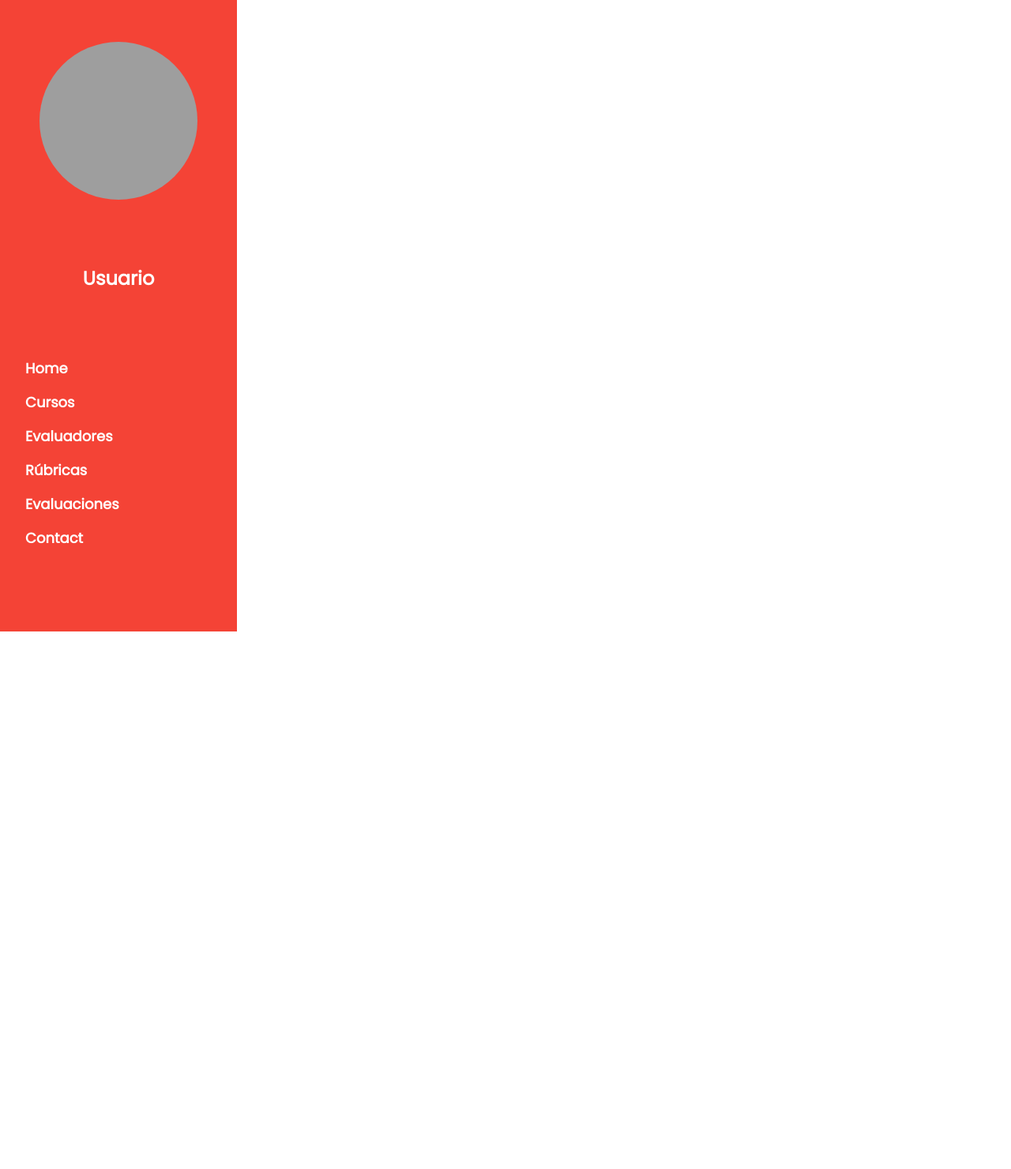
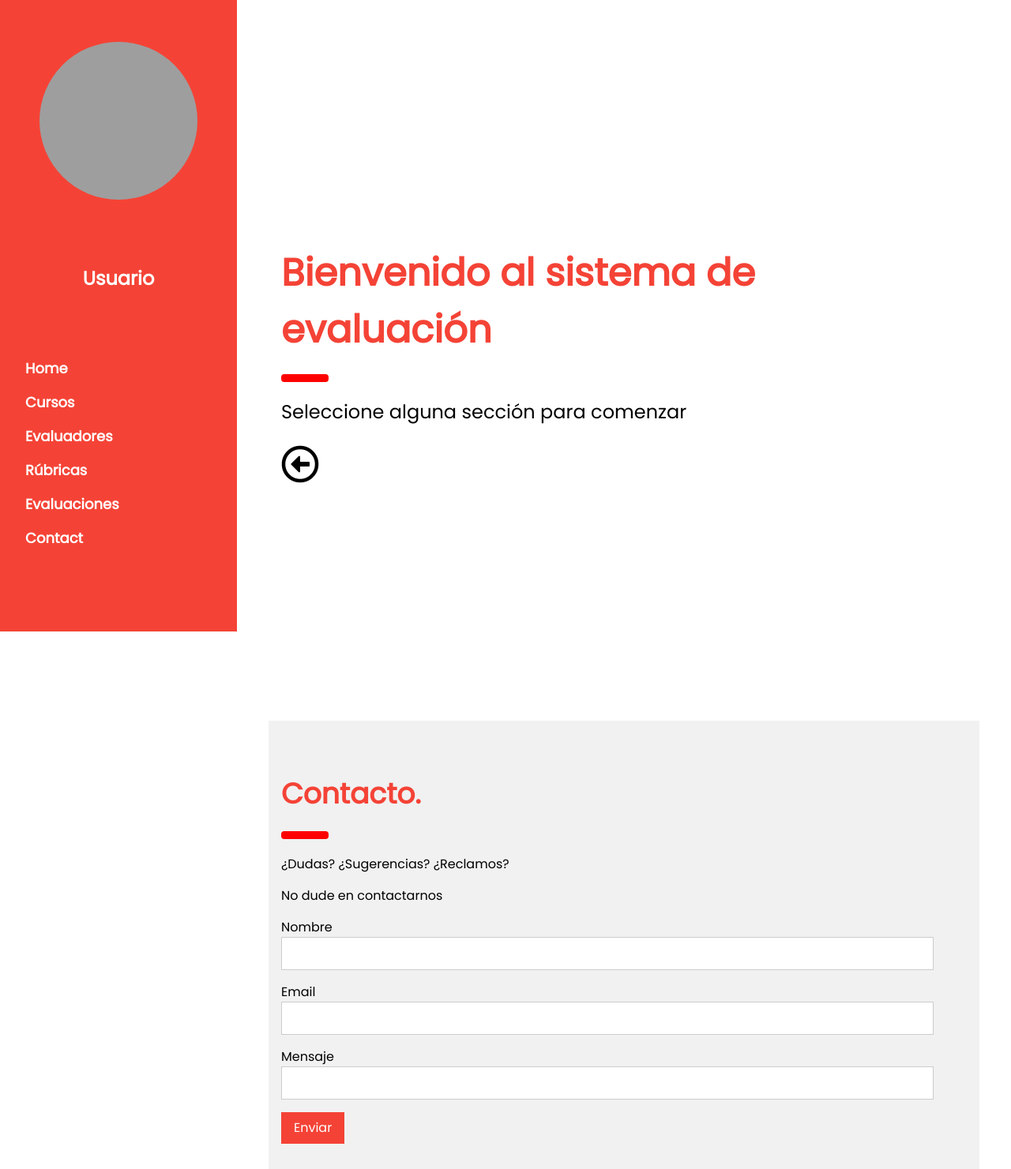
Before and after one commit to DCC-CC4401/2019-1-Electronic-Operation-T4, a Django app: page / in a window 1280 px wide. Shown: the whole page at 79% size. Before the commit the page ends 800 px from the top, so only its background shows below. Run offline with Django 3.2, Linux system fonts and the light colour scheme; some libraries are stand-ins or nearby versions; grey boxes are pictures that could not be loaded.

Commit message:
Cambios en direccionamiento

```diff
--- /dev/null
+++ b/Iteracion1/Iteracion1/templates/Usuario/landing.html
@@ -0,0 +1,43 @@
+{% extends '../base.html' %}
+{% load crispy_forms_tags %}
+{% load static %}
+{% block content %}
+    <div class="w3-main" style="margin-left:340px;margin-right:40px">
+
+
+ <!-- Portada -->
+ <div class="w3-container" id="portada" style="margin-top:300px; margin-bottom:300px">
+    <h1 class="w3-xxxlarge w3-text-red"><b>Bienvenido al sistema de evaluación</b></h1>
+    <hr style="width:50px;border:5px solid red" class="w3-round">
+    <p><h3>Seleccione alguna sección para comenzar</p></h2>
+     <i class="far fa-arrow-alt-circle-left" style="font-size:300%"></i>
+  </div>
+
+<!-- W3.CSS Container -->
+<div class="w3-light-grey w3-container w3-padding-16" style="margin-top:50px;padding-right:58px">
+  <div class="bottom" id="contact" style="margin-top:50px" >
+    <h1 class="w3-xxlarge w3-text-red"><b>Contacto.</b></h1>
+    <hr style="width:50px;border:5px solid red" class="w3-round">
+    <p>¿Dudas? ¿Sugerencias? ¿Reclamos?</p>
+      <p>No dude en contactarnos</p>
+    <form action="/action_page.php" target="_blank">
+      <div class="w3-section">
+        <label>Nombre</label>
+        <input class="w3-input w3-border" type="text" name="Name" required>
+      </div>
+      <div class="w3-section">
+        <label>Email</label>
+        <input class="w3-input w3-border" type="text" name="Email" required>
+      </div>
+      <div class="w3-section">
+        <label>Mensaje</label>
+        <input class="w3-input w3-border" type="text" name="Message" required>
+      </div>
+      <button type="submit" class="w3-button w3-red w3-margin-bottom">Enviar</button>
+    </form>
+  </div>
+</div>
+
+
+    </div>
+{% endblock %}
--- a/Iteracion1/Iteracion1/templates/base.html
+++ b/Iteracion1/Iteracion1/templates/base.html
@@ -33,9 +33,9 @@
           <div class="w3-bar-block">
                <a href="/" onclick="w3_close()" class="w3-bar-item w3-button w3-hover-white">Home</a>
                <a href="#showcase" onclick="w3_close()" class="w3-bar-item w3-button w3-hover-white">Cursos</a>
-               <a href="#services" onclick="w3_close()" class="w3-bar-item w3-button w3-hover-white">Evaluadores</a>
-               <a href="/ficha-rubrica/" onclick="w3_close()" class="w3-bar-item w3-button w3-hover-white">Rúbricas</a>
-               <a href="/ficha-evaluacion/" onclick="w3_close()" class="w3-bar-item w3-button w3-hover-white">Evaluaciones</a>
+               <a href="/Evaluadores/" onclick="w3_close()" class="w3-bar-item w3-button w3-hover-white">Evaluadores</a>
+               <a href="/Rubricas/" onclick="w3_close()" class="w3-bar-item w3-button w3-hover-white">Rúbricas</a>
+               <a href="/Evaluaciones/" onclick="w3_close()" class="w3-bar-item w3-button w3-hover-white">Evaluaciones</a>
                <a href="#contact" onclick="w3_close()" class="w3-bar-item w3-button w3-hover-white">Contact</a>
           </div>
      </nav>
--- a/Iteracion1/Iteracion1/urls.py
+++ b/Iteracion1/Iteracion1/urls.py
@@ -25,13 +25,13 @@ urlpatterns = [
     path('registro/', registro, name='registro'),
     path('login/',login, name='login'),
 
-    path('landing_evaluaciones/',landing_evaluaciones_view),
-    path('landing_evaluadores/',landing_evaluadores_view),
-    path('landing_rubricas/',landing_rubricas_view),
+
+    path('Evaluaciones/',landing_evaluaciones_view),
+    path('Evaluadores/',landing_evaluadores_view),
+    path('Rubricas/',landing_rubricas_view),
+
 
     path('ficha_rubrica/',ficha_rubrica_view),
-
-
     path('ficha_evaluacion_admin/',ficha_evaluacion_admin_view),
 
 
--- a/Iteracion1/Usuario/forms.py
+++ b/Iteracion1/Usuario/forms.py
@@ -2,6 +2,8 @@ from django import forms
 from django.contrib.auth.models import User
 from django.contrib.auth.forms import UserModel
 
+
+from .models import Usuario
 class RegistroUsuarioForm(forms.ModelForm):
     class Meta:
         model = User
--- a/Iteracion1/pages/views.py
+++ b/Iteracion1/pages/views.py
@@ -6,14 +6,15 @@ from django.contrib.auth.decorators import login_required
 
 # Create your views here.
 def home_view(request,*args,**kwargs):
-     return render(request,"base.html",{})
+     return render(request,"Usuario/landing.html",{})
 
 @login_required(login_url="/login/")
 def landing_evaluaciones_view(request,*args,**kwargs):
      if(request.user.is_superuser):
+          return render(request,"Admin-landing/admin_evaluaciones_gestion.html",{})
+
+     else:
           return lg(request, path='Usuario/ingreso.html')
-     else:
-          return render(request,"Admin-landing/admin_evaluaciones_gestion.html",{})
 
 @login_required(login_url="/login/")
 def landing_evaluadores_view(request, *arg, **kwargs):
```
Also changed, not shown: Iteracion1/Usuario/models.py (line endings or trailing spaces).
